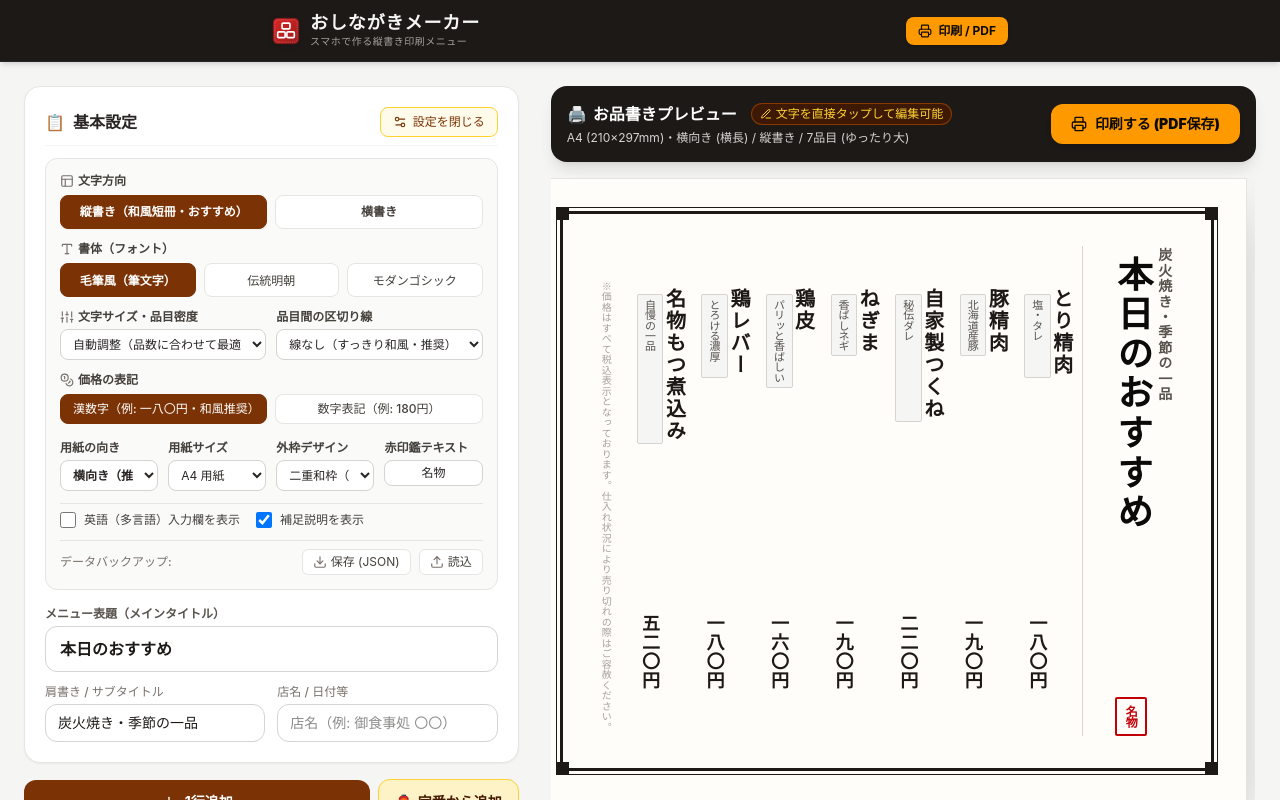
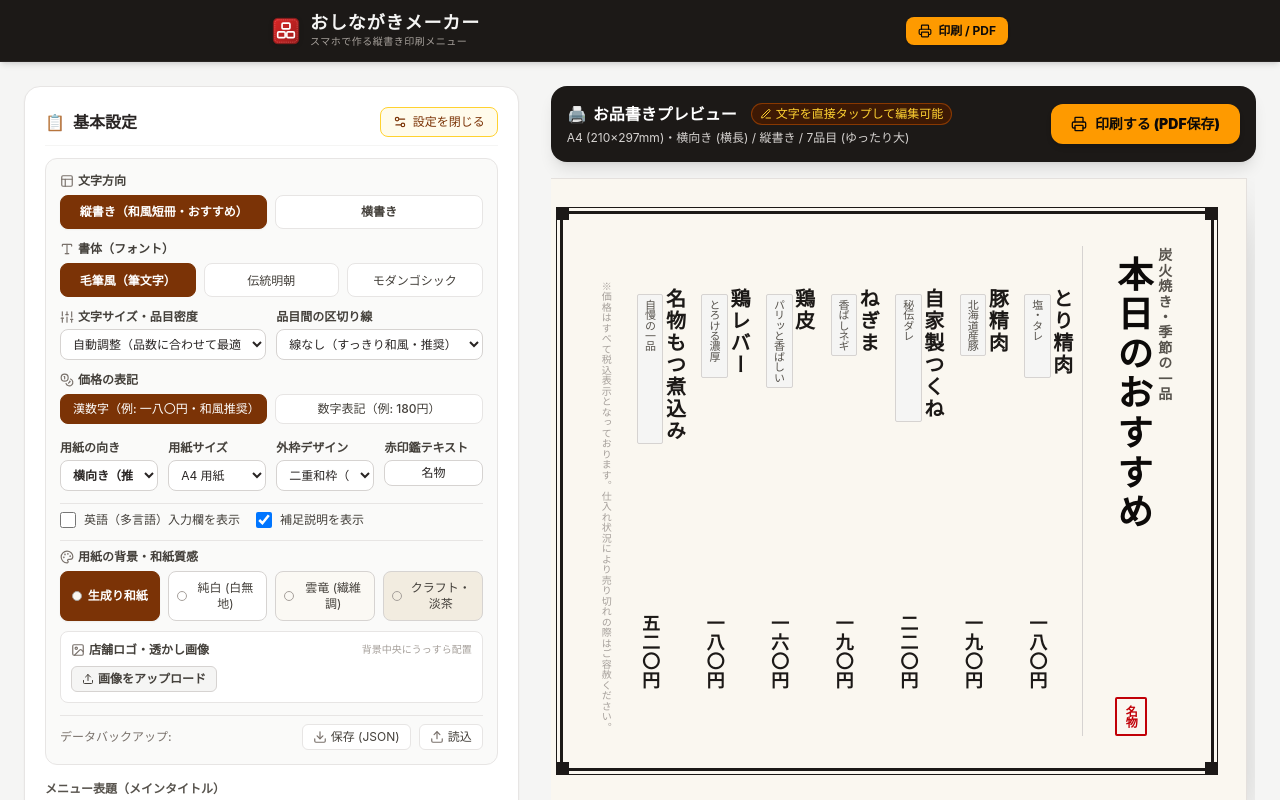
Before and after one commit to saikoro2007/oshinagaki-maker, a Vue app: page / in a window 1280 px wide. Shown: the top 800 px of the page. Built offline with nearby package versions, Linux system fonts and the light colour scheme; a web font is replaced by a local one.

Commit message:
feat(background): add washi paper tone textures and custom watermark image support

```diff
--- a/src/components/MenuEditor.vue
+++ b/src/components/MenuEditor.vue
@@ -17,7 +17,10 @@ import {
   Upload,
   Stamp,
   Sliders,
-  AlignRight
+  AlignRight,
+  Palette,
+  Image as ImageIcon,
+  X
 } from '@lucide/vue'
 
 const props = defineProps({
@@ -98,6 +101,24 @@ function selectLayout(mode) {
   } else {
     props.menuData.priceFormat = 'number'
   }
+}
+
+function handleBgImageUpload(event) {
+  const file = event.target.files?.[0]
+  if (!file) return
+  if (file.size > 5 * 1024 * 1024) {
+    alert('画像サイズが大きすぎます。5MB以下の画像を選択してください。')
+    return
+  }
+  const reader = new FileReader()
+  reader.onload = (e) => {
+    props.menuData.customBgImage = e.target.result
+    if (!props.menuData.customBgOpacity) {
+      props.menuData.customBgOpacity = 12
+    }
+  }
+  reader.readAsDataURL(file)
+  event.target.value = ''
 }
 </script>
 
@@ -333,6 +354,114 @@ function selectLayout(mode) {
           </label>
         </div>
 
+        <!-- Background & Paper Texture Options -->
+        <div class="pt-2 border-t border-stone-200">
+          <label class="font-semibold text-stone-700 block mb-1.5 flex items-center gap-1">
+            <Palette class="w-3.5 h-3.5 text-stone-500" /> 用紙の背景・和紙質感
+          </label>
+          <div class="grid grid-cols-2 sm:grid-cols-4 gap-2">
+            <button
+              type="button"
+              @click="menuData.bgTone = 'natural'"
+              :class="[
+                'py-2 px-2 rounded-lg border text-center transition flex items-center justify-center gap-1.5 text-xs',
+                (!menuData.bgTone || menuData.bgTone === 'natural')
+                  ? 'bg-amber-900 text-white border-amber-900 font-bold shadow-xs'
+                  : 'bg-[#faf7f0] text-stone-700 border-stone-300 hover:border-amber-600'
+              ]"
+            >
+              <span class="w-2.5 h-2.5 rounded-full bg-[#faf7f0] border border-stone-400 shrink-0"></span>
+              <span>生成り和紙</span>
+            </button>
+            <button
+              type="button"
+              @click="menuData.bgTone = 'pure-white'"
+              :class="[
+                'py-2 px-2 rounded-lg border text-center transition flex items-center justify-center gap-1.5 text-xs',
+                menuData.bgTone === 'pure-white'
+                  ? 'bg-amber-900 text-white border-amber-900 font-bold shadow-xs'
+                  : 'bg-white text-stone-700 border-stone-300 hover:border-amber-600'
+              ]"
+            >
+              <span class="w-2.5 h-2.5 rounded-full bg-white border border-stone-400 shrink-0"></span>
+              <span>純白 (白無地)</span>
+            </button>
+            <button
+              type="button"
+              @click="menuData.bgTone = 'cloud'"
+              :class="[
+                'py-2 px-2 rounded-lg border text-center transition flex items-center justify-center gap-1.5 text-xs',
+                menuData.bgTone === 'cloud'
+                  ? 'bg-amber-900 text-white border-amber-900 font-bold shadow-xs'
+                  : 'bg-[#fbf9f4] text-stone-700 border-stone-300 hover:border-amber-600'
+              ]"
+            >
+              <span class="w-2.5 h-2.5 rounded-full bg-[#fbf9f4] border border-stone-400 shrink-0"></span>
+              <span>雲竜 (繊維調)</span>
+            </button>
+            <button
+              type="button"
+              @click="menuData.bgTone = 'craft'"
+              :class="[
+                'py-2 px-2 rounded-lg border text-center transition flex items-center justify-center gap-1.5 text-xs',
+                menuData.bgTone === 'craft'
+                  ? 'bg-amber-900 text-white border-amber-900 font-bold shadow-xs'
+                  : 'bg-[#f2ece0] text-stone-700 border-stone-300 hover:border-amber-600'
+              ]"
+            >
+              <span class="w-2.5 h-2.5 rounded-full bg-[#f2ece0] border border-stone-400 shrink-0"></span>
+              <span>クラフト・淡茶</span>
+            </button>
+          </div>
+
+          <!-- Custom Logo / Watermark Image Upload -->
+          <div class="mt-2.5 p-2.5 bg-white rounded-lg border border-stone-200">
+            <div class="flex items-center justify-between">
+              <label class="font-semibold text-stone-700 flex items-center gap-1 text-xs">
+                <ImageIcon class="w-3.5 h-3.5 text-stone-500" /> 店舗ロゴ・透かし画像
+              </label>
+              <span class="text-[10px] text-stone-400">背景中央にうっすら配置</span>
+            </div>
+
+            <div class="mt-2 flex flex-wrap items-center gap-2">
+              <label class="px-2.5 py-1 bg-stone-100 hover:bg-stone-200 border border-stone-300 rounded-md text-stone-700 text-xs font-bold cursor-pointer transition flex items-center gap-1 shrink-0">
+                <Upload class="w-3 h-3" />
+                <span>{{ menuData.customBgImage ? '画像を変更' : '画像をアップロード' }}</span>
+                <input
+                  type="file"
+                  accept="image/*"
+                  class="hidden"
+                  @change="handleBgImageUpload"
+                />
+              </label>
+
+              <button
+                v-if="menuData.customBgImage"
+                type="button"
+                @click="menuData.customBgImage = ''"
+                class="text-xs text-rose-600 hover:text-rose-700 font-medium transition flex items-center gap-0.5"
+              >
+                <X class="w-3 h-3" />
+                <span>削除</span>
+              </button>
+
+              <!-- Opacity slider if image uploaded -->
+              <div v-if="menuData.customBgImage" class="flex-1 min-w-[140px] flex items-center gap-1.5 ml-auto">
+                <span class="text-stone-500 text-[10px] whitespace-nowrap">濃さ:</span>
+                <input
+                  type="range"
+                  min="5"
+                  max="40"
+                  step="1"
+                  v-model.number="menuData.customBgOpacity"
+                  class="w-full accent-amber-900 cursor-pointer"
+                />
+                <span class="text-stone-600 text-xs font-mono w-7 text-right">{{ menuData.customBgOpacity || 12 }}%</span>
+              </div>
+            </div>
+          </div>
+        </div>
+
         <!-- JSON Backup / Restore -->
         <div class="pt-2 border-t border-stone-200 flex items-center justify-between">
           <span class="text-stone-500 font-medium">データバックアップ:</span>
--- a/src/components/MenuPreview.vue
+++ b/src/components/MenuPreview.vue
@@ -83,6 +83,36 @@ const verticalContentHeightClass = computed(() => {
     return 'h-[450px] sm:h-[490px]'
   } else {
     return isB5.value ? 'h-[580px] sm:h-[620px]' : 'h-[660px] sm:h-[720px]'
+  }
+})
+
+// 和紙トーン・背景スタイル
+const bgToneStyle = computed(() => {
+  switch (props.menuData.bgTone) {
+    case 'pure-white':
+      return {
+        backgroundColor: '#ffffff',
+        backgroundImage: 'none',
+      }
+    case 'cloud':
+      return {
+        backgroundColor: '#fbf9f4',
+        backgroundImage: 'radial-gradient(#d8d0bf 0.8px, transparent 0.8px), radial-gradient(#e4dcce 0.6px, #fbf9f4 0.6px)',
+        backgroundSize: '24px 24px, 16px 16px',
+      }
+    case 'craft':
+      return {
+        backgroundColor: '#f2ece0',
+        backgroundImage: 'radial-gradient(#d3c7b2 0.75px, transparent 0.75px)',
+        backgroundSize: '20px 20px',
+      }
+    case 'natural':
+    default:
+      return {
+        backgroundColor: '#faf7f0',
+        backgroundImage: 'radial-gradient(#e8dfcf 0.6px, transparent 0.6px)',
+        backgroundSize: '28px 28px',
+      }
   }
 })
 
@@ -211,16 +241,29 @@ function triggerPrint() {
     >
       <div
         :class="[
-          'print-sheet shrink-0 bg-[#fffdfa] text-stone-950 shadow-2xl transition-all relative select-none border border-stone-300/60 print:shadow-none print:border-none print:min-w-0 print:max-w-none print:w-full print:h-full print:min-h-0 print:p-3 sm:print:p-4',
+          'print-sheet shrink-0 text-stone-950 shadow-2xl transition-all relative select-none border border-stone-300/60 print:shadow-none print:border-none print:min-w-0 print:max-w-none print:w-full print:h-full print:min-h-0 print:p-3 sm:print:p-4 overflow-hidden',
           fontClass,
           sheetDimensionClasses
         ]"
-        style="box-sizing: border-box;"
+        :style="[bgToneStyle, { boxSizing: 'border-box' }]"
       >
+        <!-- Custom Background Watermark Image Layer -->
+        <div
+          v-if="menuData.customBgImage"
+          class="absolute inset-0 pointer-events-none select-none flex items-center justify-center p-8 overflow-hidden z-0"
+        >
+          <img
+            :src="menuData.customBgImage"
+            alt="透かし画像"
+            class="max-w-[70%] max-h-[70%] object-contain"
+            :style="{ opacity: (menuData.customBgOpacity || 12) / 100 }"
+          />
+        </div>
+
         <!-- Outer Frame -->
         <div
           :class="[
-            'w-full h-full p-5 sm:p-8 flex flex-col justify-between relative print:p-3.5 print:h-full',
+            'w-full h-full p-5 sm:p-8 flex flex-col justify-between relative z-10 print:p-3.5 print:h-full',
             frameClasses
           ]"
         >
--- a/src/constants/presets.js
+++ b/src/constants/presets.js
@@ -86,6 +86,9 @@ export const INITIAL_MENU_STATE = {
   density: 'auto', // 'auto' (品数に応じて自動) | 'spacious' (ゆったり大) | 'normal' (標準中) | 'compact' (すっきり小)
   showDividers: false, // 区切り線（デフォルトOFFで無駄な線を排除）
   storeNamePosition: 'header', // 'header' (右側タイトル付近) | 'footer' (左端注記横) | 'none'
+  bgTone: 'natural', // 'natural' (生成り和紙) | 'pure-white' (純白) | 'cloud' (雲竜和紙) | 'craft' (クラフト・淡茶)
+  customBgImage: '', // Base64透かし画像
+  customBgOpacity: 12, // 5% - 40% (透かし濃度)
   items: [
     { id: '1', name: 'とり精肉', price: '180', note: '塩・タレ', translation: 'Chicken Thigh' },
     { id: '2', name: '豚精肉', price: '190', note: '北海道産豚', translation: 'Pork Skewer' },
```
